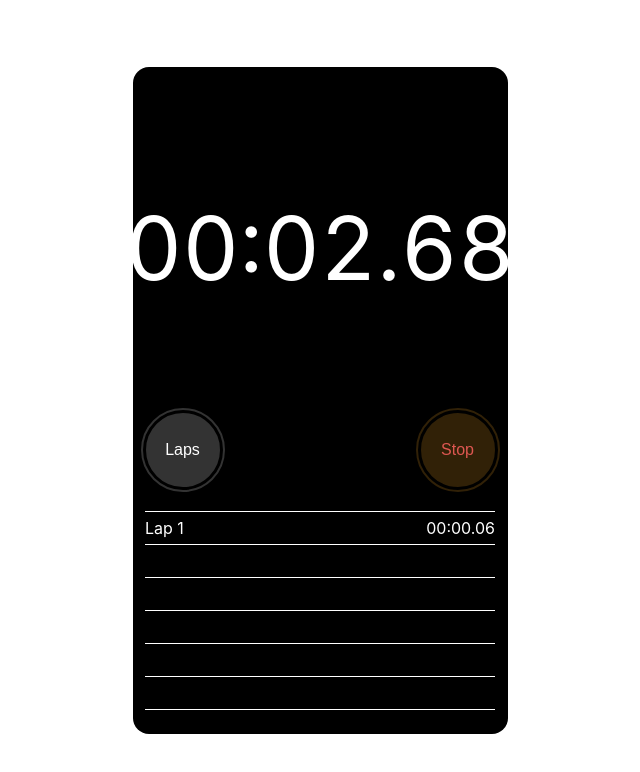
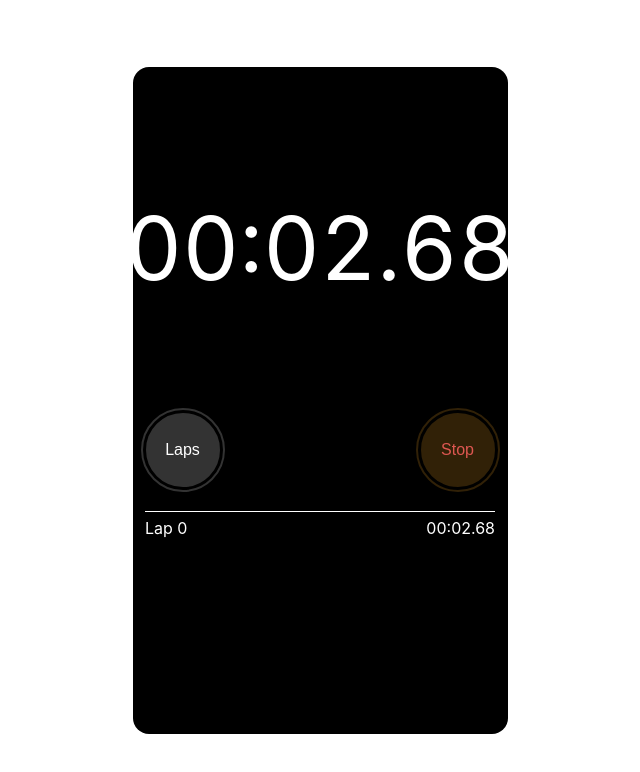
Before and after one commit to wenfeng-xing/react-vite-stopwatch, a React (Vite) app: page / in a window 1280 px wide. Both pictures are taken after a click on the button "Start". Shown: the top 772 px of the page, without its empty margins (320-960 px from the left). Built offline with nearby package versions, Linux system fonts and the light colour scheme; a web font is replaced by a local one.

Commit message:
remove the best worst try

```diff
--- a/src/components/lapsList.component.tsx
+++ b/src/components/lapsList.component.tsx
@@ -29,27 +29,21 @@ const LapElement = styled.div`
     margin: 0;
   }
 `
-const placeHolding = [-1, -1, -1, -1, -1, -1]
+const placeHolding = ["", "", "", "", "", "", ""]
 
 interface LapsListProps {
-  lapsList: Array<number>
+  lapsList: Array<string | number>
 }
 
 export default function LapsList({ lapsList }: LapsListProps) {
-  const lapsListToDisplay = useMemo(
-    () =>
-      lapsList.length < 6 ? [...lapsList, ...placeHolding] : [...lapsList],
-    [lapsList.length]
-  )
-
   return (
     <WrapperLapsList>
-      {lapsListToDisplay.map((element, index) => {
-        return element === -1 ? (
+      {lapsList.map((element, index) => {
+        return element === "" ? (
           <LapElement key={index}></LapElement>
         ) : (
           <LapElement key={index}>
-            <p>{`Lap ${lapsList.length - index}`}</p>
+            <p>{`Lap ${index}`}</p>
             <p>{formatTimeToText(element as number)}</p>
           </LapElement>
         )
```
